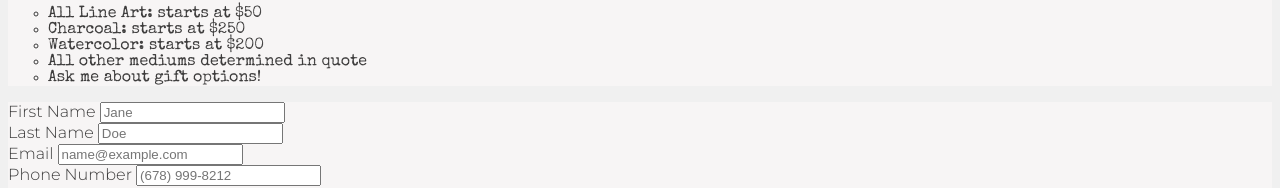
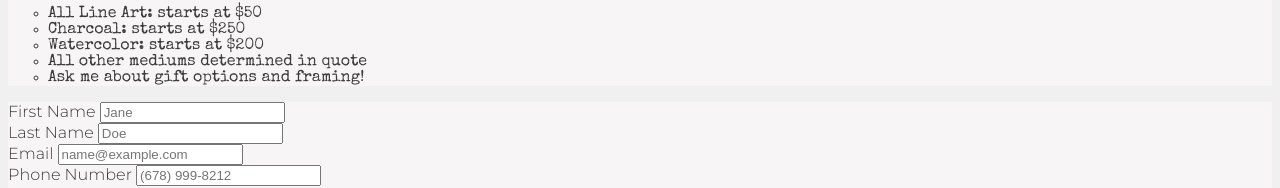
Before and after one commit to madisonkoudsi/madisonkoudsi.github.io, a website: page contact.html in a window 1280 px wide. Shown: the part 199-387 px from the top of the page. Drawn offline with nearby package versions, Linux system fonts and the light colour scheme.

Commit message:
added framing words

```diff
--- a/contact.html
+++ b/contact.html
@@ -53,7 +53,7 @@
           <li class="text-center mb-3 pricing">
             All other mediums determined in quote
           </li>
-          <li class="text-center mb-3 pricing">Ask me about gift options!</li>
+          <li class="text-center mb-3 pricing">Ask me about gift options and framing!</li>
         </ul>
       </div>
       <div
```
